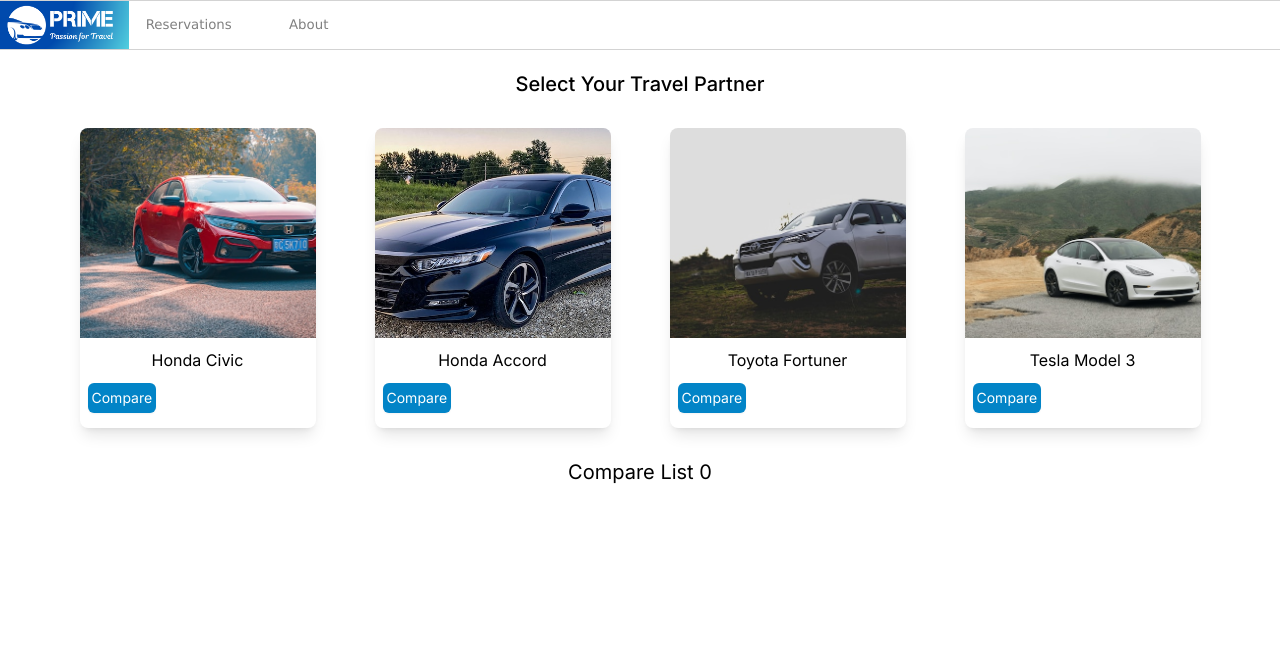
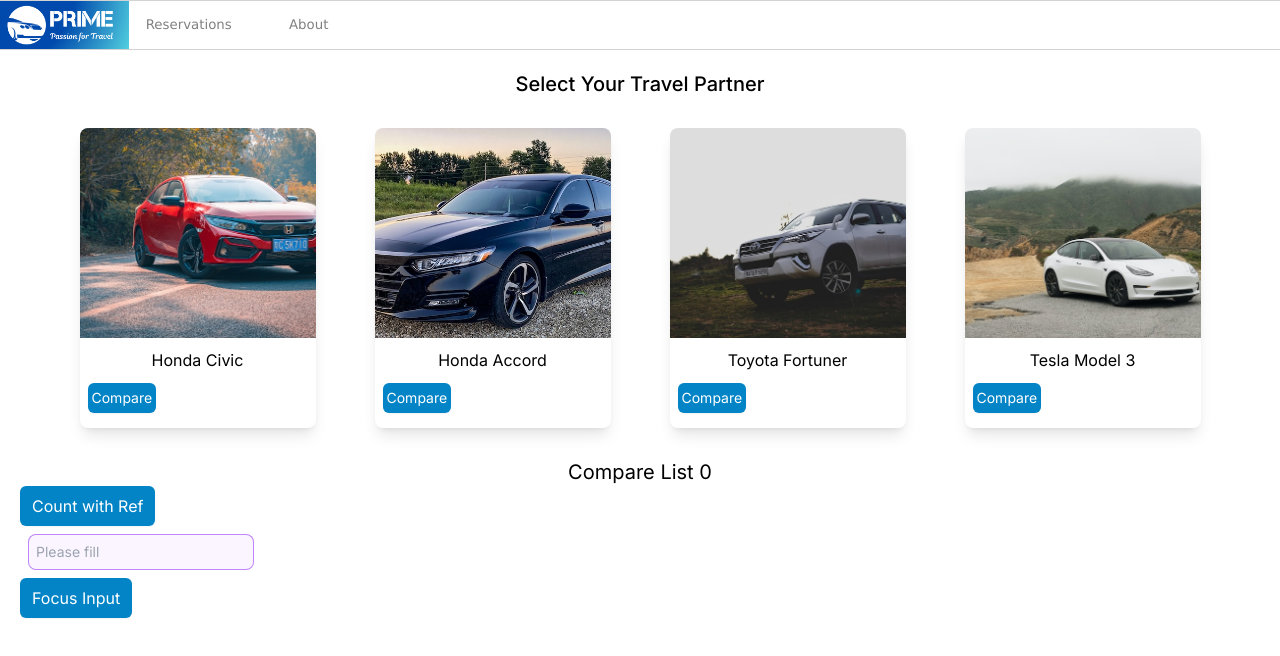
Before and after one commit to nuengwong/carRentalApp, a Next.js app: page /car in a window 1280 px wide. Shown: the top 656 px of the page. Built offline with nearby package versions, Linux system fonts and the light colour scheme.

Commit message:
Chapter08 done

```diff
--- a/src/app/page.tsx
+++ b/src/app/page.tsx
@@ -1,9 +1,11 @@
 import Banner from '@/components/Banner';
+import TravelCard from '@/components/TravelCard';
 
 export default function Home() {
   return (
     <main>
       <Banner />
+      <TravelCard />
     </main>
   );
 }
--- a/src/components/CarPanel.tsx
+++ b/src/components/CarPanel.tsx
@@ -1,9 +1,12 @@
 'use client';
-import { useReducer } from 'react';
+import { useReducer, useRef } from 'react';
 import ProductCard from './ProductCard';
 import Link from 'next/link';
 
 export default function CarPanel() {
+  const countRef = useRef(0);
+  const inputRef = useRef<HTMLInputElement>(null);
+
   const compareReducer = (
     compareList: Set<string>,
     action: { type: string; carName: string }
@@ -70,6 +73,33 @@
           {car}
         </div>
       ))}
+
+      <button
+        className="block rounded-md bg-sky-600 hover:bg-indigo-600 px-3 py-2 shadow-sm text-white"
+        onClick={() => {
+          countRef.current = countRef.current + 1;
+          alert(countRef.current);
+        }}
+      >
+        Count with Ref
+      </button>
+      <input
+        type="text"
+        placeholder="Please fill"
+        className="block text-gray-900 text-sm rounded-lg p-2 m-2 bg-purple-50 ring-1 ring-inset ring-purple-400
+      focus:outline-none focus:bg-purple-200 fodus:ring-2"
+        ref={inputRef}
+      />
+      <button
+        className="block rounded-md bg-sky-600 hover:bg-indigo-600 px-3 py-2 shadow-sm text-white"
+        onClick={() => {
+          if (inputRef.current != null) {
+            inputRef.current.focus();
+          }
+        }}
+      >
+        Focus Input
+      </button>
     </div>
   );
 }
--- /dev/null
+++ b/src/components/TravelCard.tsx
@@ -0,0 +1,45 @@
+'use client';
+import VlogPlayer from './VlogPlayer';
+import { useState } from 'react';
+import { Rating } from '@mui/material';
+import { useWindowListener } from '@/hooks/useWindowListener';
+
+export default function TravelCard() {
+  const [playing, setPlaying] = useState(true);
+  const [rating, setRating] = useState(0);
+  const [pointerPostition, setPointerPosition] = useState({ x: 0, y: 0 });
+
+  useWindowListener('pointermove', (e) => {
+    setPointerPosition({
+      x: (e as PointerEvent).clientX,
+      y: (e as PointerEvent).clientY,
+    });
+  });
+
+  return (
+    <div className="w-[80%] shadow-lg mx-[10%] my-10 p-2 rounded-lg bg-gray-200 flex flex-row">
+      <VlogPlayer
+        vdoSrc="/video/ThailandNatural.mp4"
+        isPlaying={playing}
+      ></VlogPlayer>
+      <div className="m-5">
+        Thailand Natural ({pointerPostition.x},{pointerPostition.y})
+        <button
+          className="block rounded-md bg-sky-600 hover:bg-indigo-600 px-3 py-2 shadow-sm text-white"
+          onClick={() => {
+            setPlaying(!playing);
+          }}
+        >
+          {playing ? 'Pause' : 'Play'}
+        </button>
+        <Rating
+          className="w-full h-[10%]"
+          value={rating == undefined ? 0 : rating}
+          onChange={(e, newValue) => {
+            if (newValue != null) setRating(newValue);
+          }}
+        ></Rating>
+      </div>
+    </div>
+  );
+}
--- /dev/null
+++ b/src/components/VlogPlayer.tsx
@@ -0,0 +1,30 @@
+import { useRef, useEffect, useState } from 'react';
+import { useWindowListener } from '@/hooks/useWindowListener';
+export default function VlogPlayer({
+  vdoSrc,
+  isPlaying,
+}: {
+  vdoSrc: string;
+  isPlaying: boolean;
+}) {
+  const vdoRef = useRef<HTMLVideoElement>(null);
+
+  useEffect(() => {
+    //alert('width is ' + vdoRef.current?.videoWidth);
+    if (isPlaying) {
+      //alert('Play VDO');
+      vdoRef.current?.play();
+    } else {
+      //alert('Pause VDO');
+      vdoRef.current?.pause();
+    }
+  }, [isPlaying]);
+
+  useWindowListener('resize', (e) => {
+    alert('window width is ' + (e.target as Window).innerWidth);
+  });
+
+  return (
+    <video className="w-[40%]" src={vdoSrc} ref={vdoRef} controls loop muted />
+  );
+}
--- /dev/null
+++ b/src/hooks/useWindowListener.tsx
@@ -0,0 +1,11 @@
+import { useEffect, useState } from 'react';
+
+export function useWindowListener(eventType: string, listener: EventListener) {
+  useEffect(() => {
+    window.addEventListener(eventType, listener);
+
+    return () => {
+      window.removeEventListener(eventType, listener);
+    };
+  });
+}
```
Also changed, not shown: 1 other file (tests, documents, lock files or other folders).
